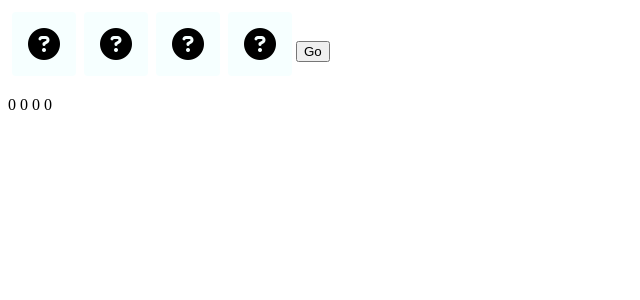
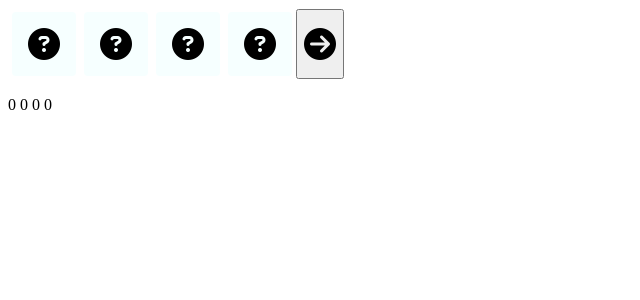
Before and after one commit to MarkDanforth/code-breaker, an Angular app: page / in a window 1280 px wide. Shown: the top 300 px of the page, without its empty margins (0-640 px from the left). Built offline with nearby package versions, Linux system fonts and the light colour scheme.

Commit message:
Jenkins file update and restyled the go button

```diff
--- a/src/app/components/play-field/play-field.component.css
+++ b/src/app/components/play-field/play-field.component.css
@@ -0,0 +1,4 @@
+button i {
+    line-height: 64px;
+    font-size: 32px;
+}
--- a/src/app/components/play-field/play-field.component.html
+++ b/src/app/components/play-field/play-field.component.html
@@ -4,7 +4,7 @@
   <app-fruit-picker [(selectedValue)]="guess[2]"></app-fruit-picker>
   <app-fruit-picker [(selectedValue)]="guess[3]"></app-fruit-picker>
 
-  <button (click)="makeGuess()">Go</button>
+  <button (click)="makeGuess()"><i class="fa fa-arrow-circle-right" aria-hidden="true"></i></button>
   <p *ngIf="error">{{ error }}</p>
 </div>
 
```
